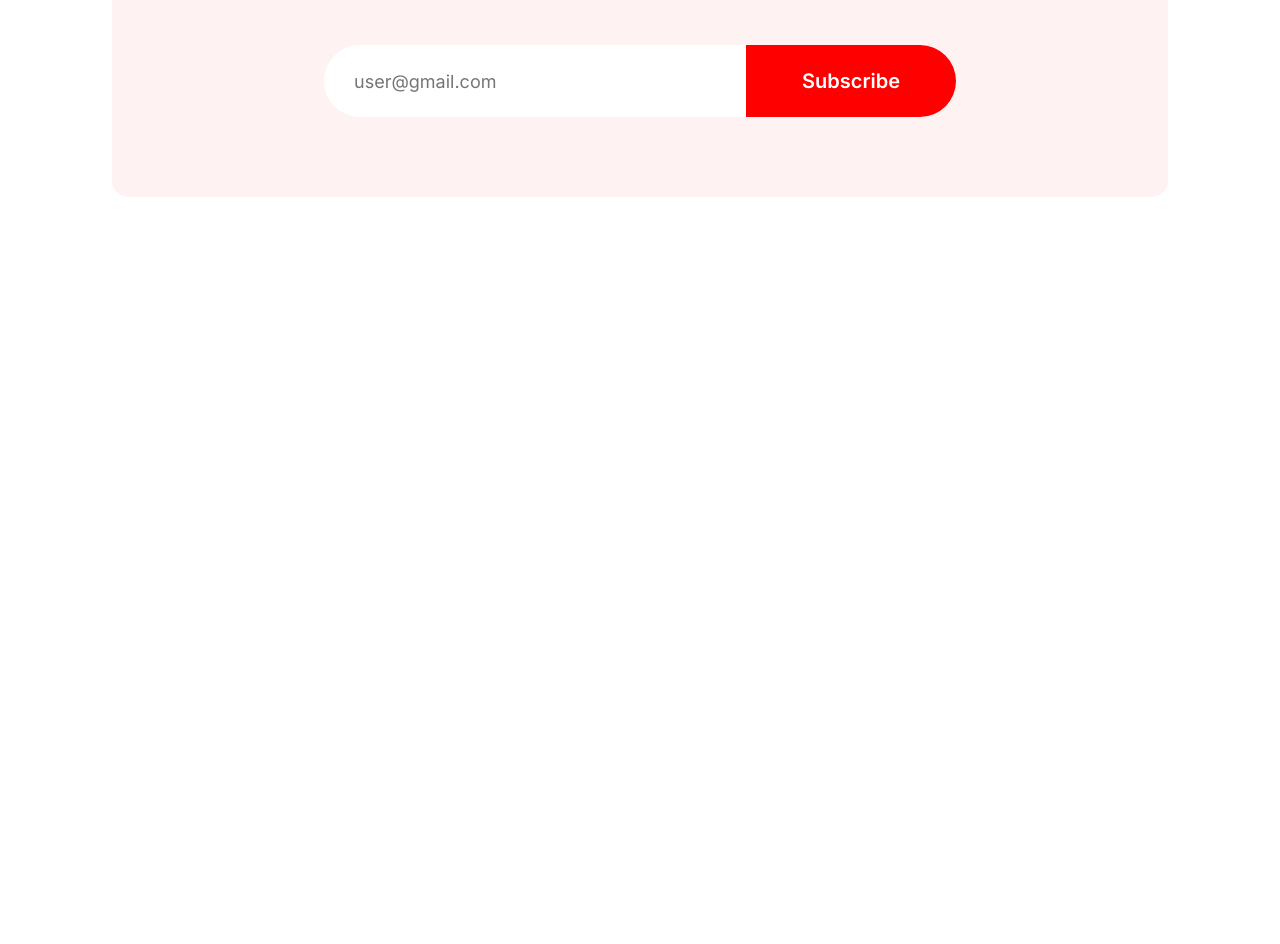
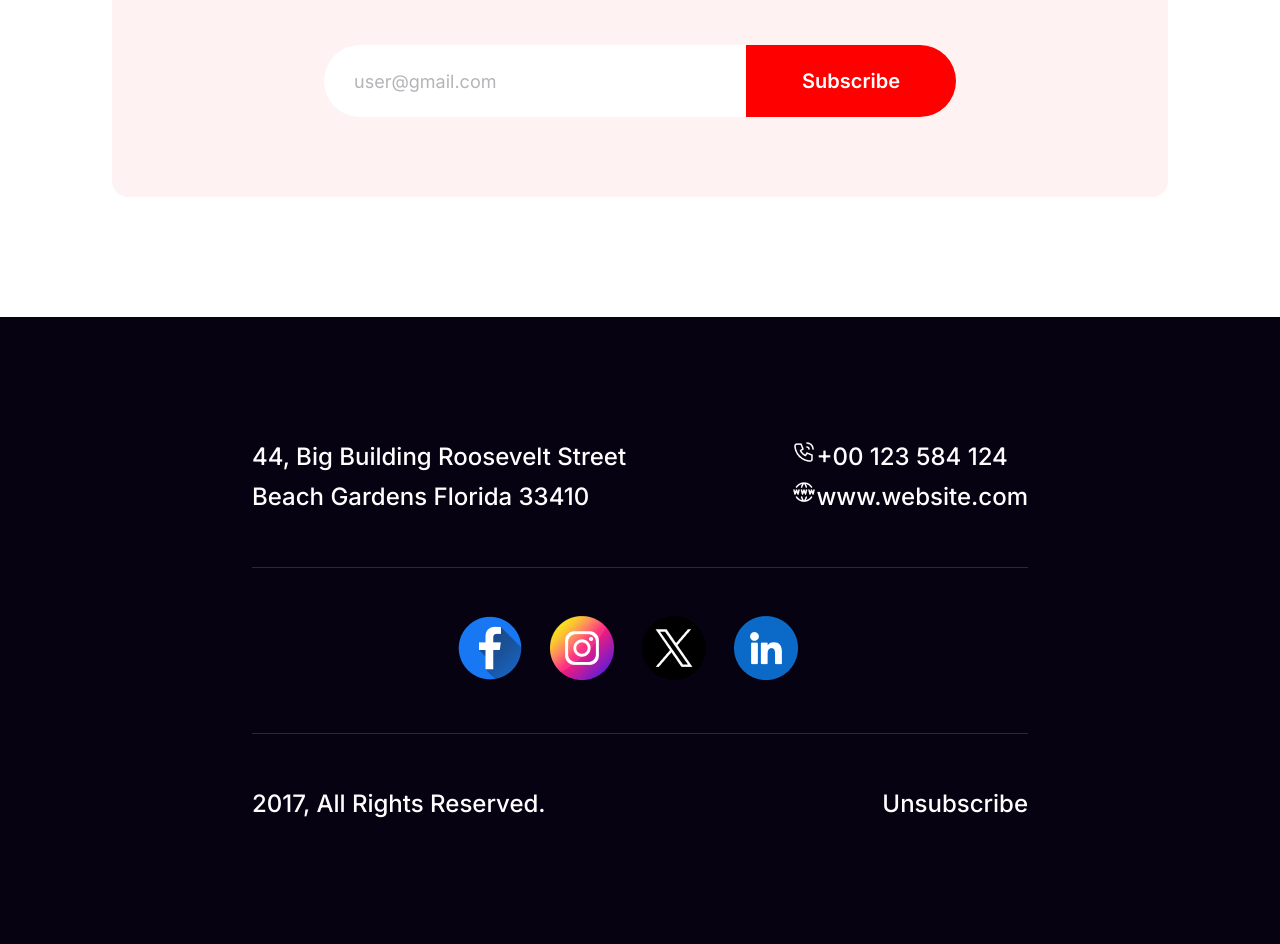
Before and after one commit to M-Nazmul/New-mission-2024.01, a plain HTML site: page index.html in a window 1280 px wide. Shown: the part 5295-6239 px from the top of the page. Before the commit the page ends 5612 px from the top, so only its background shows below. Drawn offline with Linux system fonts and the light colour scheme.

Commit message:
added footer section

```diff
--- a/index.html
+++ b/index.html
@@ -120,9 +120,43 @@
                 <input type="submit" value="Subscribe">
             </div>
         </section>
-
     </main>
-
-
+    <footer>
+        <div class="footer_content container">
+             <div class="footer_items_content">
+                <div class="footer_items">
+                    <p class="footer_description">
+                        44, Big Building Roosevelt Street Beach Gardens Florida 33410
+                    </p>
+                </div>
+                <div class="footer_items">
+                    <p class="footer_contact">
+                        <img src="images/icons/Call.png" alt="">+00 123 584 124
+                    </p>
+                    <p class="footer_contact">
+                        <img src="images/icons/Website.png" alt="">www.website.com
+                    </p>
+                </div>
+             </div>
+             <hr>
+             <div class="footer_items_content">
+                <div class="footer_items footer_social_links">
+                    <img src="images/icons/Facebook.png" alt="">
+                    <img src="images/icons/Instagram.png" alt="">
+                    <img src="images/icons/Twitter.png" alt="">
+                    <img src="images/icons/Linkedin.png" alt="">
+                </div>
+             </div>
+             <hr>
+             <div class="footer_items_content">
+                <div class="footer_items">
+                    <p class="footer_description">2017, All Rights Reserved.</p>
+                </div>
+                <div class="footer_items">
+                    <p class="footer_contact">Unsubscribe</p>
+                </div>
+             </div>
+        </div>
+    </footer>
 </body>
 </html>
--- a/styles/style.css
+++ b/styles/style.css
@@ -297,6 +297,7 @@ section{
 }
 .product_items > img{
     width: 100%;
+    height: 100%;
     transition: 400ms ease;
 }
 .product_items > img:hover{
@@ -322,13 +323,16 @@ section{
     width: 648px;
     padding: 25px 30px;
     border-radius: 50px 0 0 50px;
-    color: rgba(7, 2, 17, 0.30);
+    /* color: rgba(7, 2, 17, 0.30); */
     border: none;
     outline: none;
     text-align: left;
     font-family: Inter;
     font-size: 18px;
     font-weight: 400;
+}
+.subscribe > input::placeholder{
+    color: #0702114D;
 }
 .subscribe input[type='submit']{
     /* height: 72px; */
@@ -346,3 +350,46 @@ section{
     font-weight: 600;
     text-transform: capitalize;
 }
+    /* footer section styling */
+footer{
+    background: #070211;
+}
+.footer_content{
+    padding: 120px 140px;
+}
+.footer_items_content{
+    display: flex;
+    justify-content: space-between;
+    /* border: 1px solid salmon; */
+}
+.footer_items_content:first-child{
+    margin-bottom: 50px;
+}
+.footer_items_content:last-child{
+    margin-top: 50px;
+}
+.footer_items_content > .footer_social_links{
+    margin: 48px auto;
+}
+
+.footer_social_links > img{
+    margin-right: 24px;
+}
+
+.footer_description, .footer_contact{
+    color: #FFF;
+    text-align: left;
+    font-family: Inter;
+    font-size: 24px;
+    font-weight: 500;
+    line-height: 40px; /* 166.667% */
+}
+.footer_description{
+    max-width: 375px;
+}
+
+hr{
+    height: 1px;
+    background-color: #FFFFFF26;
+    border: none;
+}
```
